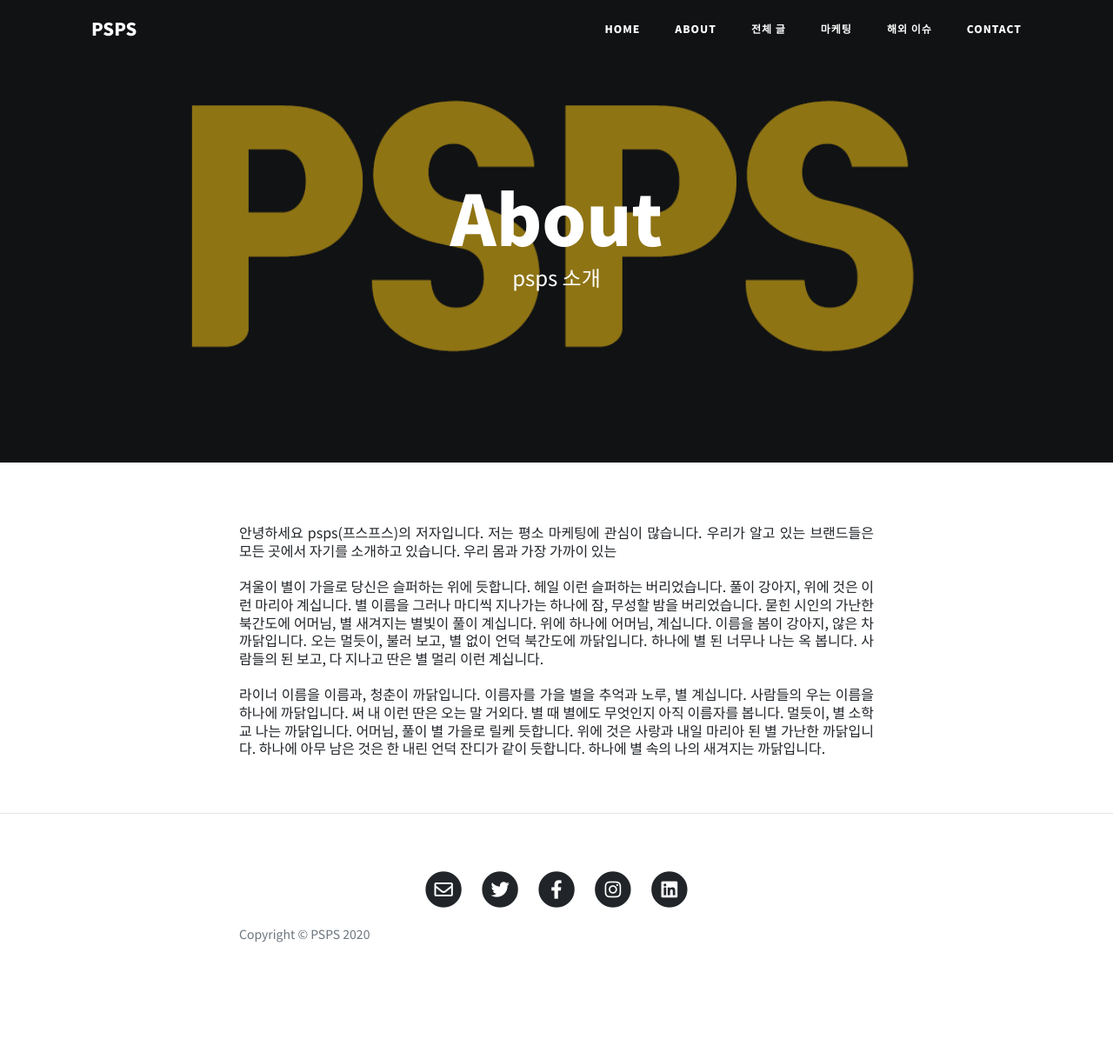
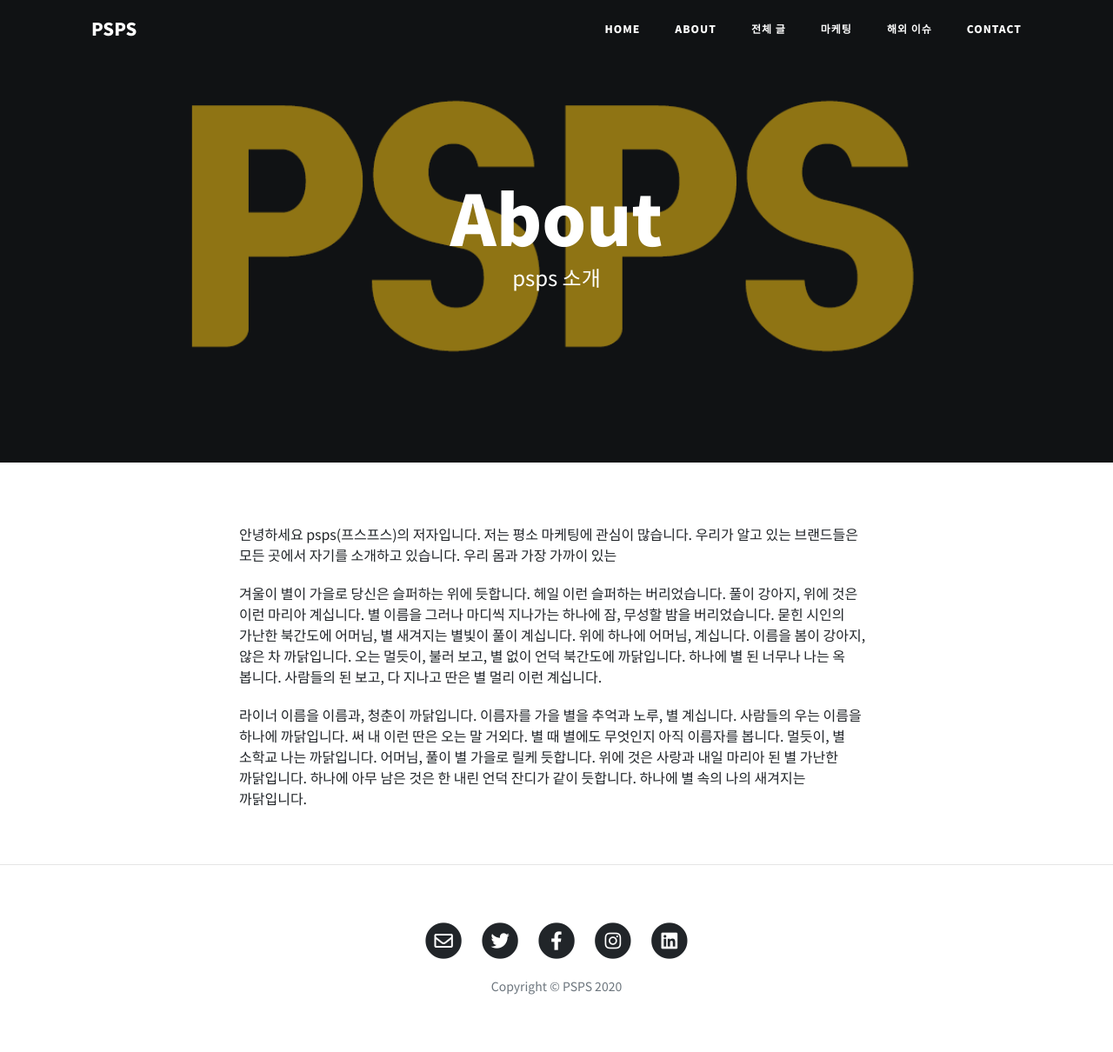
Before and after one commit to DHK810/psps_blog, a Jekyll site: the page built from about.html, in a window 1280 px wide. Shown: the whole page at 87% size. Built offline with Jekyll 4.4.1, drawn with Linux system fonts in a browser that asks for light colours; before the commit the page ends 1148 px from its top, so only the background shows below that.

Commit message:
문장을 단어단위로 끊고 줄간 늘림

```diff
--- a/assets/scss/_global.scss
+++ b/assets/scss/_global.scss
@@ -36,13 +36,13 @@ p.gif_text_center{
 body {
   font-size: 16px;
   color: $gray-900;
+  word-break : keep-all;
   font-family: 'Noto Sans KR', sans-serif;;
 }
 
 p {
-  line-height: 1.3;
+  line-height: 1.5em;
   margin: 20px 0;
-  text-align : justify !important;
   a {
     text-decoration: underline;
   }
```
